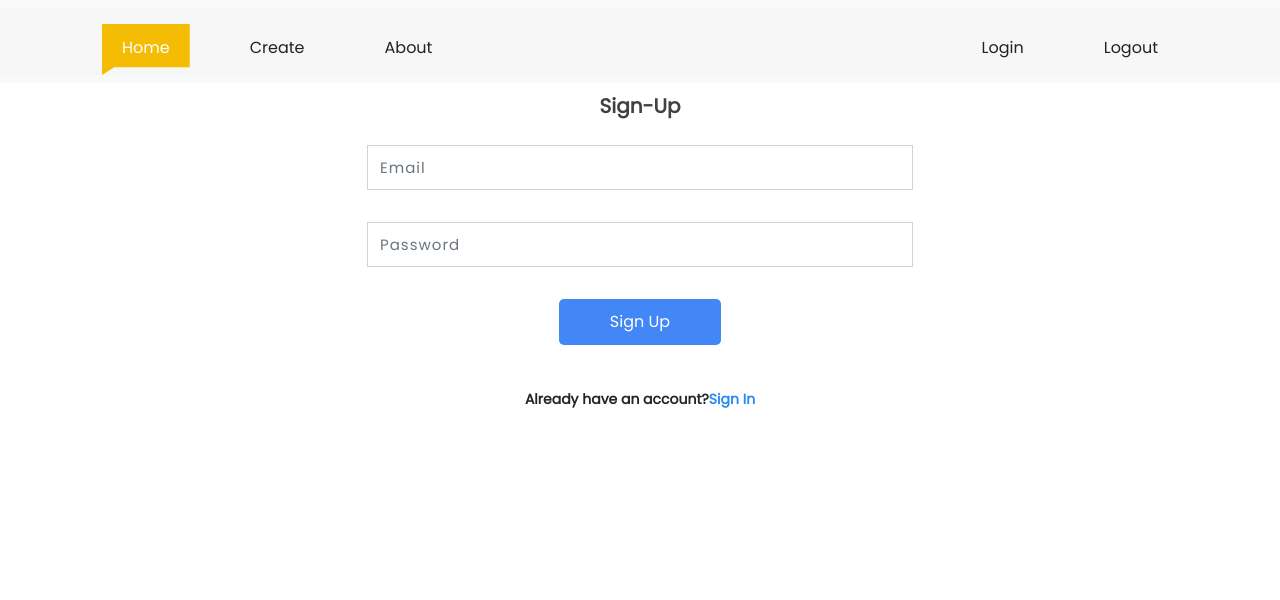
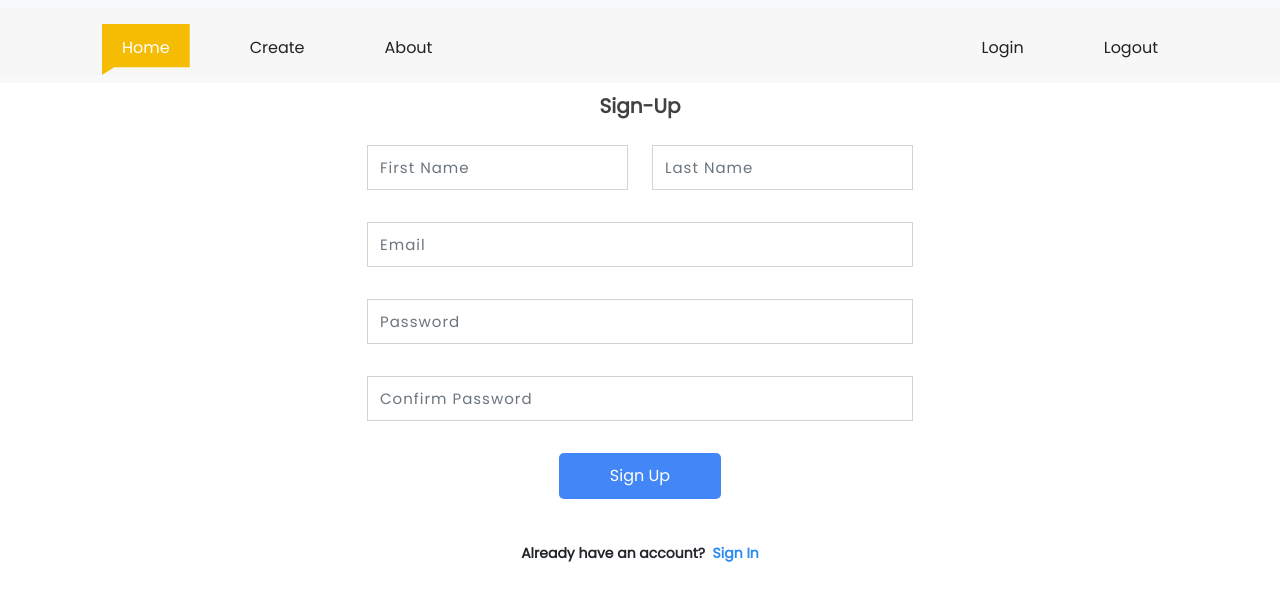
Before and after one commit to rayal-systems-react/firebase-blog-app, a React (Create React App) app: page /auth in a window 1280 px wide. Both pictures are taken after a click on the element "Sign Up". Shown: the top 600 px of the page. Built offline with nearby package versions, Linux system fonts and the light colour scheme.

Commit message:
11-Sign-Up Form

```diff
--- a/src/pages/Auth.js
+++ b/src/pages/Auth.js
@@ -1,15 +1,18 @@
 import React, { useState } from "react";
 
 const initialState = {
+  firstName: "",
+  lastName: "",
   email: "",
   password: "",
+  confirmPassword: "",
 };
 
 function Auth() {
   const [state, setState] = useState(initialState);
   const [signUp, setSignUp] = useState(false);
 
-  const { email, password } = state;
+  const { email, password, firstName, lastName, confirmPassword } = state;
 
   const handleChange = (e) => {
     setState({ ...state, [e.target.name]: e.target.value });
@@ -26,6 +29,31 @@ function Auth() {
         <div className="row h-100 justify-content-center align-item-center">
           <div className="col-10 col-md-8 col-lg-6">
             <form className="row">
+              {signUp && (
+                <>
+                  <div className="col-6 py-3">
+                    <input
+                      type="text"
+                      className="form-control input-text-box"
+                      placeholder="First Name"
+                      name="firstName"
+                      value={firstName}
+                      onChange={handleChange}
+                    />
+                  </div>
+                  <div className="col-6 py-3">
+                    <input
+                      type="text"
+                      className="form-control input-text-box"
+                      placeholder="Last Name"
+                      name="lastName"
+                      value={lastName}
+                      onChange={handleChange}
+                    />
+                  </div>
+                </>
+              )}
+
               <div className="col-12 py-3">
                 <input
                   type="email"
@@ -46,6 +74,19 @@ function Auth() {
                   onChange={handleChange}
                 />
               </div>
+              {signUp && (
+                <div className="col-12 py-3">
+                  <input
+                    type="password"
+                    className="form-control input-text-box"
+                    placeholder="Confirm Password"
+                    name="confirmPassword"
+                    value={confirmPassword}
+                    onChange={handleChange}
+                  />
+                </div>
+              )}
+
               <div className="col-12 py-3 text-center">
                 <button
                   className={`btn ${!signUp ? "btn-sign-in" : "btn-sign-up"}`}
@@ -75,7 +116,7 @@ function Auth() {
                 <>
                   <div className="text-center justify-content-center mt-2 pt-2">
                     <p className="small fw-bold mt-2 pt-1 mb-0">
-                      Already have an account?
+                      Already have an account? &nbsp;
                       <span
                         style={{
                           textDecoration: "none",
```
